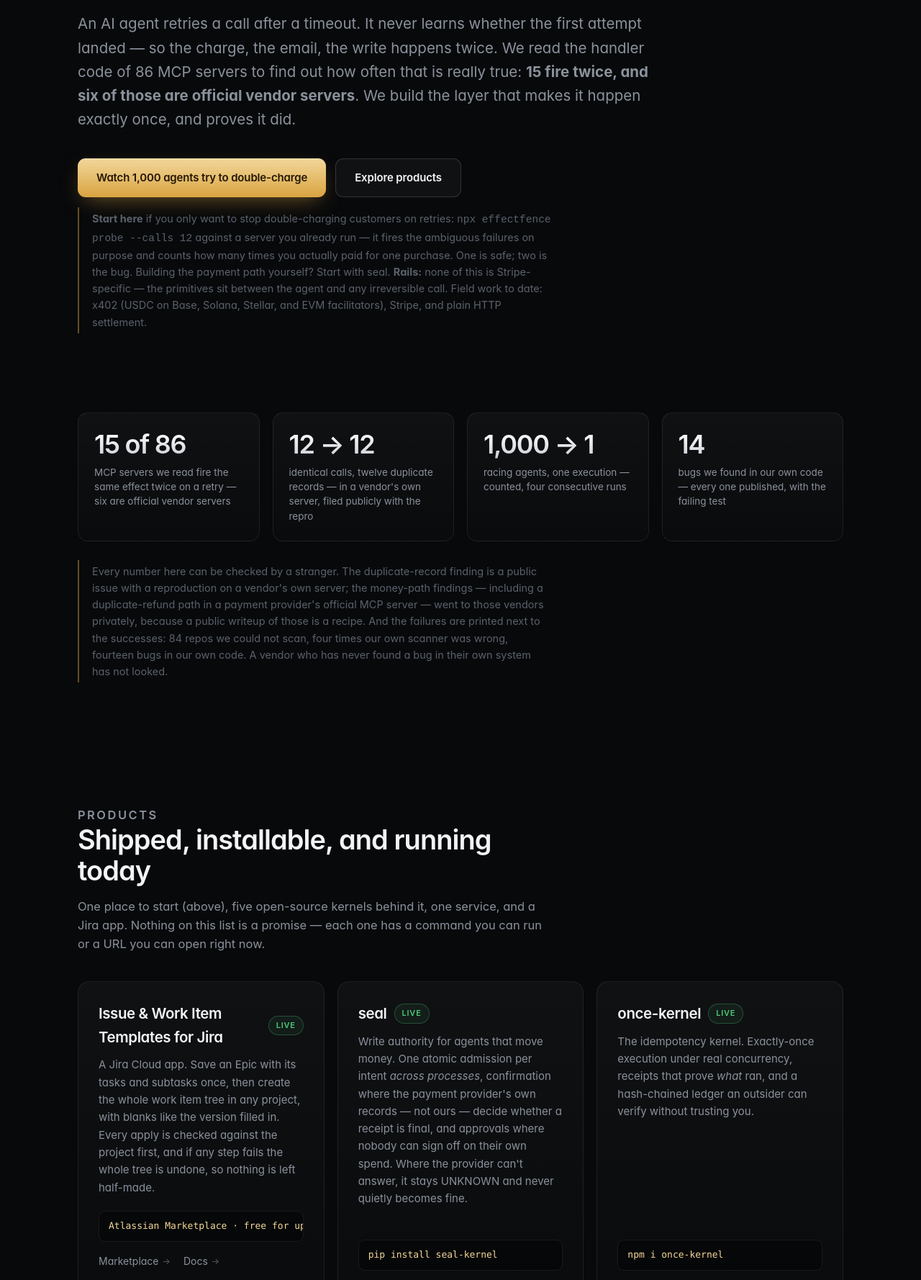
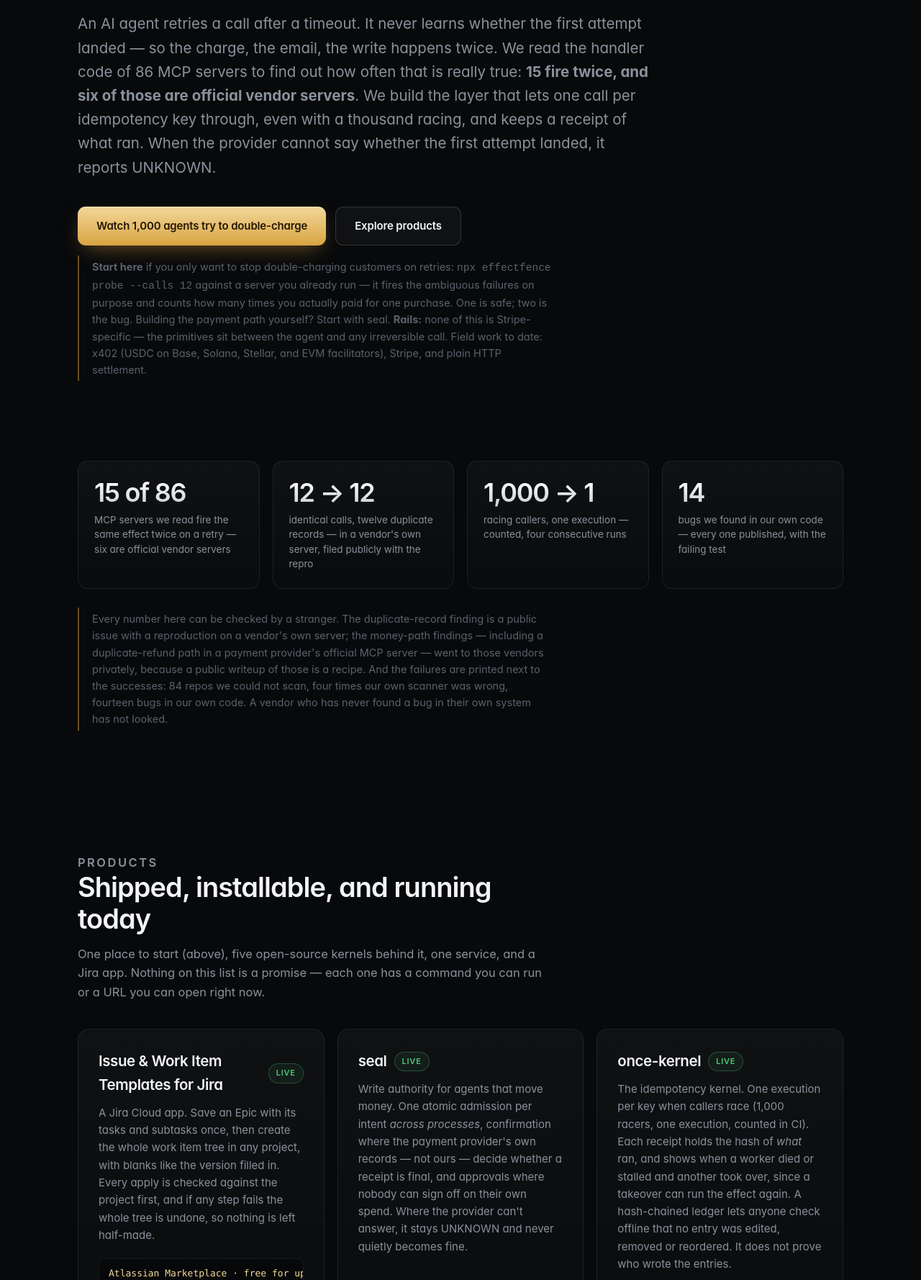
Before and after one commit to aurumflux20/aurumflux20.github.io, a plain HTML site: page index.html in a window 1280 px wide. Shown: the part 487-2265 px from the top of the page at 72% size. Drawn offline with Linux system fonts and the light colour scheme.

Commit message:
Home page: narrow 'exactly once' to what the evidence proves
The meta description, og:description, hero line and once-kernel card
promised exactly-once without limits. The evidence proves one execution
per idempotency key when callers race (1,000 -> 1, counted), receipts
with a payload hash, and UNKNOWN when the provider cannot confirm (seal).
Also: seal's storm uses 1,000 threads, not processes; the stat counts
callers, not AI agents; the hash-chained ledger shows edits but does not
prove who wrote it.

Co-Authored-By: Claude Opus 5.5 <noreply@anthropic.com>

```diff
--- a/index.html
+++ b/index.html
@@ -4,9 +4,9 @@
 <meta charset="utf-8">
 <meta name="viewport" content="width=device-width, initial-scale=1">
 <title>AurumFlux — infrastructure for when software acts on the world</title>
-<meta name="description" content="Exactly-once infrastructure for AI agents. Open-source retry-safety tooling, plus compliance products. Every claim verifiable.">
+<meta name="description" content="Retry-safety infrastructure for AI agents. One execution per idempotency key when callers race, a receipt of what ran, and UNKNOWN when the provider cannot confirm. Open-source tooling, plus compliance products. Every claim verifiable.">
 <meta property="og:title" content="AurumFlux">
-<meta property="og:description" content="Infrastructure for when software acts on the world. Exactly once — with proof.">
+<meta property="og:description" content="Infrastructure for when software acts on the world. One execution per key when callers race, counted. When the provider cannot confirm, it says UNKNOWN.">
 <meta property="og:image" content="https://aurumflux20.github.io/logo.png">
 <meta name="theme-color" content="#08090b">
 <link rel="icon" type="image/png" href="logo.png">
@@ -234,7 +234,7 @@
   <div class="hero">
     <span class="eyebrow"><span class="dot"></span> Shipping in the open</span>
     <h1>Infrastructure for when software <span class="grad">acts on the world.</span></h1>
-    <p class="lede">An AI agent retries a call after a timeout. It never learns whether the first attempt landed — so the charge, the email, the write happens twice. We read the handler code of 86 MCP servers to find out how often that is really true: <strong>15 fire twice, and six of those are official vendor servers</strong>. We build the layer that makes it happen exactly once, and proves it did.</p>
+    <p class="lede">An AI agent retries a call after a timeout. It never learns whether the first attempt landed — so the charge, the email, the write happens twice. We read the handler code of 86 MCP servers to find out how often that is really true: <strong>15 fire twice, and six of those are official vendor servers</strong>. We build the layer that lets one call per idempotency key through, even with a thousand racing, and keeps a receipt of what ran. When the provider cannot say whether the first attempt landed, it reports UNKNOWN.</p>
     <div class="cta">
       <a class="btn" href="https://aurumflux20.github.io/once-kernel-ts/">Watch 1,000 agents try to double-charge</a>
       <a class="btn ghost" href="#products">Explore products</a>
@@ -246,7 +246,7 @@
     <div class="grid g4">
       <div class="stat"><b>15 of 86</b><span>MCP servers we read fire the same effect twice on a retry &mdash; six are official vendor servers</span></div>
       <div class="stat"><b>12 &rarr; 12</b><span>identical calls, twelve duplicate records &mdash; in a vendor's own server, filed publicly with the repro</span></div>
-      <div class="stat"><b>1,000 → 1</b><span>racing agents, one execution — counted, four consecutive runs</span></div>
+      <div class="stat"><b>1,000 → 1</b><span>racing callers, one execution — counted, four consecutive runs</span></div>
       <div class="stat"><b>14</b><span>bugs we found in our own code — every one published, with the failing test</span></div>
     </div>
     <p class="note">Every number here can be checked by a stranger. The duplicate-record finding is a <a href="https://github.com/mongodb-js/mongodb-mcp-server/issues/1432">public issue with a reproduction</a> on a vendor's own server; the money-path findings &mdash; including a duplicate-refund path in a payment provider's official MCP server &mdash; went to those vendors privately, because a public writeup of those is a recipe. And the failures are printed next to the successes: 84 repos we could not scan, four times our own scanner was wrong, fourteen bugs in our own code. A vendor who has never found a bug in their own system has not looked.</p>
@@ -284,7 +284,7 @@
 
       <article class="card">
         <h3>once-kernel <span class="pill live">Live</span></h3>
-        <p>The idempotency kernel. Exactly-once execution under real concurrency, receipts that prove <em>what</em> ran, and a hash-chained ledger an outsider can verify without trusting you.</p>
+        <p>The idempotency kernel. One execution per key when callers race (1,000 racers, one execution, counted in CI). Each receipt holds the hash of <em>what</em> ran, and shows when a worker died or stalled and another took over, since a takeover can run the effect again. A hash-chained ledger lets anyone check offline that no entry was edited, removed or reordered. It does not prove who wrote the entries.</p>
         <div class="install">npm i once-kernel</div>
         <div class="links">
           <a href="https://github.com/aurumflux20/once-kernel-ts">TypeScript</a>
@@ -377,7 +377,7 @@
     <div class="feature">
       <div>
         <h3>We attack our own kernel until it breaks, then publish what broke</h3>
-        <p>A thousand real processes released by one barrier at a single Postgres, where the "payment" increments a counter that cannot lie — if two callers run, the counter says two and the run fails loudly. World confirmation is measured against live Stripe test mode rather than a mock, because a mock agrees with whatever you already believe. The hostile tests are the point: forged approval tickets, replayed tickets, someone changing the amount after it was approved, someone approving their own spend, two approvers racing to be the second vote in the same millisecond.</p>
+        <p>A thousand real threads, each on its own database connection, released by one barrier at a single Postgres, where the "payment" increments a counter that cannot lie — if two callers run, the counter says two and the run fails loudly. World confirmation is measured against live Stripe test mode rather than a mock, because a mock agrees with whatever you already believe. The hostile tests are the point: forged approval tickets, replayed tickets, someone changing the amount after it was approved, someone approving their own spend, two approvers racing to be the second vote in the same millisecond.</p>
         <p>Six bugs in our own kernel were found this way and every one is written up in the open, including the two that a green test suite was hiding. Where a guarantee has a limit, the limit is printed next to it — a certificate says only what was actually proven, and "we don't know" never quietly becomes "it's fine."</p>
         <div class="links">
           <a href="https://github.com/aurumflux20/seal/blob/main/STORM-PROOF.md">What broke, and how</a>
```
